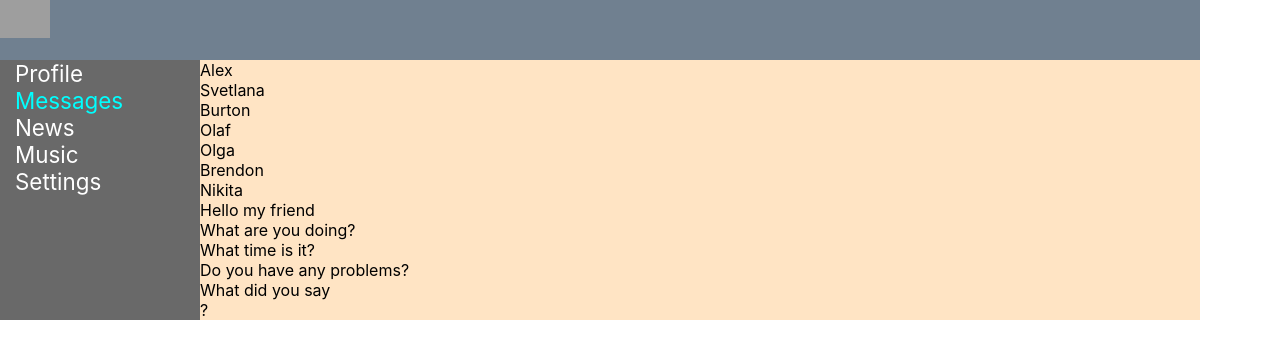
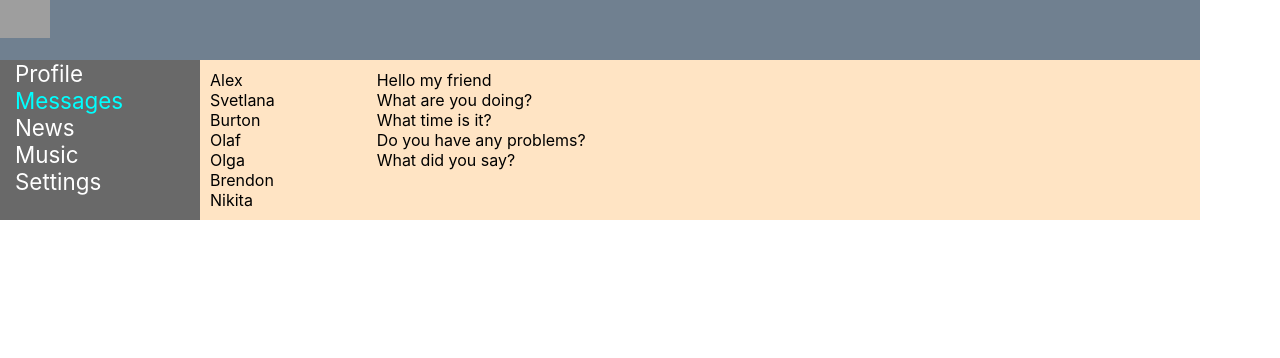
Before and after one commit to Pronat/samurai-way-main, a React (Create React App) app: page /message in a window 1280 px wide. Shown: the top 358 px of the page. Built offline with nearby package versions, Linux system fonts and the light colour scheme; grey boxes are pictures that could not be loaded.

Commit message:
less19-10

```diff
--- a/src/components/Dialogs/Dialogs.module.css
+++ b/src/components/Dialogs/Dialogs.module.css
@@ -1,11 +1,23 @@
 .dialogsPage {
-
+    display: grid;
+    grid-template-areas: 'a b';
+    grid-auto-columns: 2fr 10fr;
 }
 
 .names {
-
+    grid-area: a;
+    padding: 10px;
 }
 
 .name {
 
 }
+
+.messages {
+    grid-area: b;
+    padding: 10px;
+}
+
+.message {
+
+}
--- a/src/components/Dialogs/Dialogs.tsx
+++ b/src/components/Dialogs/Dialogs.tsx
@@ -22,8 +22,8 @@ const Dialogs = (props: DialogsType) => {
                 <div className={s.message}>What are you doing?</div>
                 <div className={s.message}>What time is it?</div>
                 <div className={s.message}>Do you have any problems?</div>
-                <div className={s.message}>What did you say</div>
-            </div>?
+                <div className={s.message}>What did you say?</div>
+            </div>
 
         </div>
     );
```
